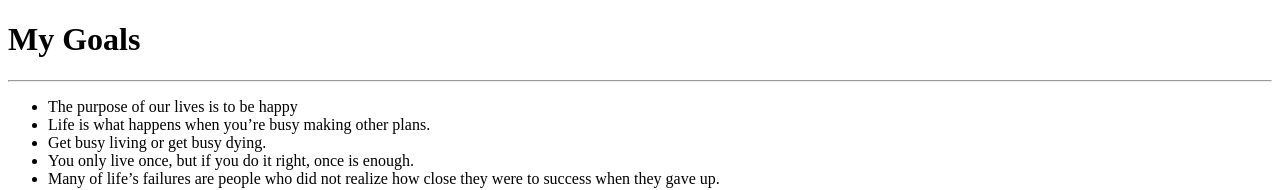
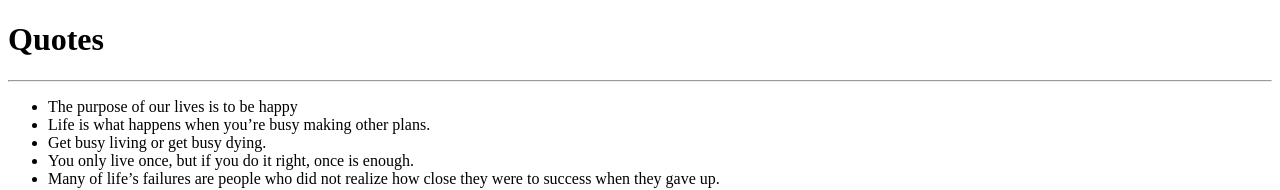
Before and after one commit to Ahmed-moringa/Quotes, an Angular app: page / in a window 1280 px wide. Shown: the top 190 px of the page. Built offline with nearby package versions, Linux system fonts and the light colour scheme.

Commit message:
name change

```diff
--- a/src/app/quote/quote.component.html
+++ b/src/app/quote/quote.component.html
@@ -1,5 +1,5 @@
 <div>
-    <h1>My Goals</h1>
+    <h1>Quotes</h1>
     <hr>
     <ul>
       <li *ngFor='let quote of quotes'>
```
